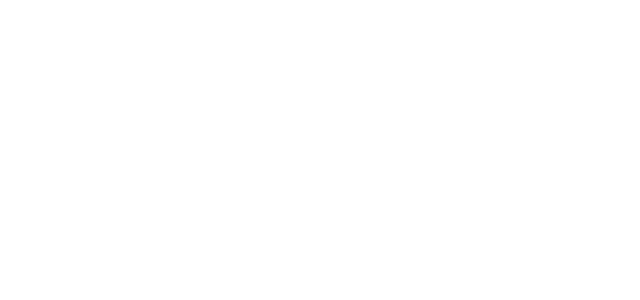
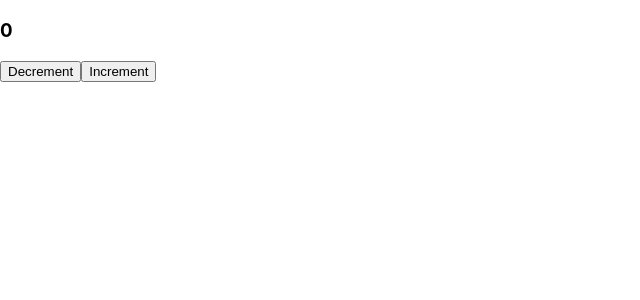
Before and after one commit to tareqnmd/redux, a React (Create React App) app: page / in a window 1280 px wide. Shown: the top 300 px of the page, without its empty margins (0-640 px from the left). Built offline with nearby package versions, Linux system fonts and the light colour scheme.

Commit message:
some changes on layout

```diff
--- a/src/components/Countdown/Countdown.js
+++ b/src/components/Countdown/Countdown.js
@@ -1,10 +1,18 @@
 import React from 'react';
+import CountdownArea from "../../styles/Countdown";
+import Decrement from '../Decrement/Decrement';
+import Increment from '../Increment/Increment';
+
 
 const Countdown = () => {
     return (
-        <div>
-
-        </div>
+        <>
+            <CountdownArea>
+                <h3 className="count-results">0</h3>
+                <Decrement/>
+                <Increment/>
+            </CountdownArea>
+        </>
     );
 };
 
--- a/src/components/Decrement/Decrement.js
+++ b/src/components/Decrement/Decrement.js
@@ -1,10 +1,12 @@
 import React from 'react';
+import { DecrementButton } from '../../styles/Countdown';
+
 
 const Decrement = () => {
     return (
-        <div>
-
-        </div>
+        <DecrementButton>
+            Decrement
+        </DecrementButton>
     );
 };
 
--- a/src/components/Increment/Increment.js
+++ b/src/components/Increment/Increment.js
@@ -1,10 +1,11 @@
 import React from 'react';
+import { IncrementButton } from '../../styles/Countdown';
 
 const Increment = () => {
     return (
-        <div>
-
-        </div>
+        <IncrementButton>
+            Increment
+        </IncrementButton>
     );
 };
 
```
